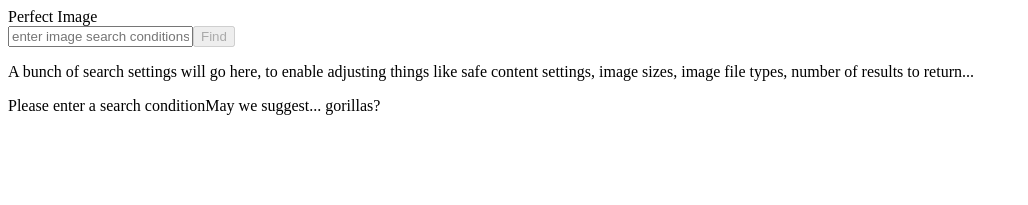
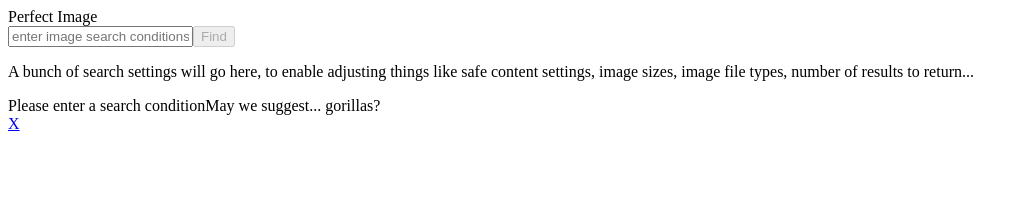
Before and after one commit to MissedMemo/lightbox-cool-school, a React app: page / in a window 1280 px wide. Shown: the top 205 px of the page, without its empty margins (0-1028 px from the left). Built offline with nearby package versions, Linux system fonts and the light colour scheme; the HTML template or start-up script is replaced by a standard one.

Commit message:
display lightbox overlay, with ability to show/hide

```diff
--- a/client/public/index.html
+++ b/client/public/index.html
@@ -4,6 +4,7 @@
     <meta charset="utf-8">
     <title>Perfect Image</title>
     <link href="reset.css" rel="stylesheet">
+    <link href="lightbox.css" rel="stylesheet">
     <link href="style.css" rel="stylesheet">
   </head>
   <body>
--- /dev/null
+++ b/client/public/lightbox.css
@@ -0,0 +1,33 @@
+.overlay {
+  z-index: 1000;
+  position: absolute;
+  top: 0;
+  left: 0;
+  right: 0;
+  bottom: 0;
+  background-color: rgba( 0, 0, 0, 0.6 );
+}
+
+.lightbox {
+  position: fixed;
+  top: 20px;
+  bottom: 20px;
+  left: 20px;
+  right: 20px;
+  background-color: black;
+  border-radius: 5px;
+}
+
+.lightbox .close-button {
+  position: absolute;
+  right: 6px;
+  top: 6px;
+  padding: 4px 8px;
+  font-size: 20px;
+  line-height: 20px;
+  color: rgba( 255, 255, 255, 0.75 );
+  font-style: bold;
+  text-decoration: none;
+  border: 2px solid;
+  border-radius: 50%;
+}
--- a/client/src/components/app.jsx
+++ b/client/src/components/app.jsx
@@ -5,6 +5,8 @@ import SettingsPanel from './settings-panel';
 import SearchBar from '../containers/searchbar';
 import SearchResults from '../containers/search-results';
 import MessagePanel from '../containers/message-panel';
+
+import LightBox from './lightbox'; // reference this from an npm lib later!
 
 export default () => <div className='app'>
   <Header text='Perfect Image' >
@@ -15,4 +17,5 @@ export default () => <div className='app'>
     <SearchResults />
     <MessagePanel />
   </div>
+  <LightBox />
 </div>;
--- /dev/null
+++ b/client/src/components/lightbox.jsx
@@ -0,0 +1,35 @@
+import React, {Component} from 'react';
+
+/*
+ Implement as a straight React component (no Redux), with
+ the fewest possible dependencies on the underlying client,
+ in preparation to make this an installable npm module.
+*/
+
+class LightBox extends Component {
+
+  constructor(props) {
+    super(props);
+
+    this.display = this.display.bind(this);
+
+    this.state = {
+      visible: true
+    }
+  }
+
+  display( visible ) {
+    this.setState({ visible });
+  }
+
+  render() {
+    return this.state.visible ? <div className='overlay'>
+      <div className='lightbox'>
+        <a href='#' className='close-button' onClick={ () => this.display(false) }>X</a>
+      </div>
+    </div> : null;
+  }
+
+}
+
+export default LightBox;
```
